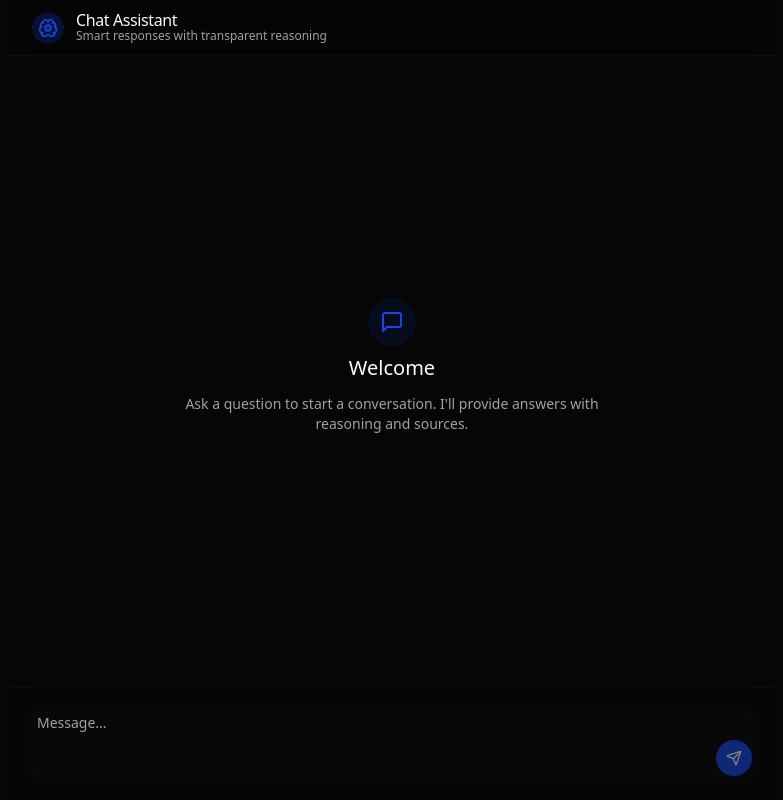
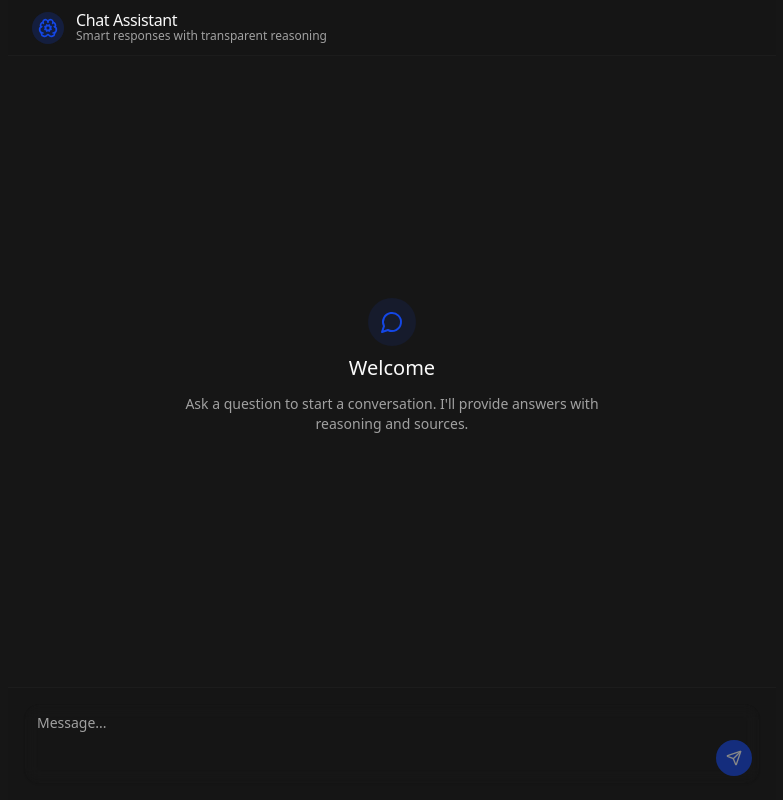
Before and after one commit to CarlosPProjects/reasoning, a Next.js app: page / in a window 1280 px wide. Shown: the whole page, without its empty margins (248-1031 px from the left). Built offline with nearby package versions, Linux system fonts and the light colour scheme.

Commit message:
Update chat components and global styles for improved UI. Adjusted dark mode background color in globals.css, replaced SVG icon with MessageCircleIcon in ChatContainer, and refined padding in ChatMessage component for better layout.

```diff
--- a/src/app/globals.css
+++ b/src/app/globals.css
@@ -80,7 +80,7 @@
   }
 
   .dark {
-    --background: oklch(0.12 0 0);
+    --background: oklch(0.200 0 0);
     --foreground: oklch(0.985 0 0);
     --card: oklch(0.18 0 0);
     --card-foreground: oklch(0.985 0 0);
--- a/src/components/chat-container.tsx
+++ b/src/components/chat-container.tsx
@@ -1,6 +1,7 @@
 import { useEffect, useRef } from "react";
 import { ScrollArea } from "@/components/ui/scroll-area";
 import { ChatMessage } from "@/components/chat-message";
+import { MessageCircleIcon} from "lucide-react"
 
 interface ChatContainerProps {
   messages: any[];
@@ -21,18 +22,7 @@ export function ChatContainer({ messages }: ChatContainerProps) {
       <div className="flex h-[calc(100vh-180px)] items-center justify-center p-8 text-center">
         <div className="space-y-3 max-w-md">
           <div className="mx-auto flex h-12 w-12 items-center justify-center rounded-full bg-primary/10 mb-2">
-            <svg
-              xmlns="http://www.w3.org/2000/svg"
-              viewBox="0 0 24 24"
-              fill="none"
-              stroke="currentColor"
-              strokeWidth="2"
-              strokeLinecap="round"
-              strokeLinejoin="round"
-              className="h-6 w-6 text-primary"
-            >
-              <path d="M21 15a2 2 0 0 1-2 2H7l-4 4V5a2 2 0 0 1 2-2h14a2 2 0 0 1 2 2z" />
-            </svg>
+            <MessageCircleIcon className="h-6 w-6 text-primary" />
           </div>
           <h3 className="text-xl font-medium">Welcome</h3>
           <p className="text-sm text-muted-foreground">
--- a/src/components/chat-message.tsx
+++ b/src/components/chat-message.tsx
@@ -31,7 +31,7 @@ export function ChatMessage({ message, isUser }: ChatMessageProps) {
           ? "bg-primary text-primary-foreground rounded-2xl rounded-tr-sm"
           : "rounded-2xl rounded-tl-sm backdrop-blur-sm bg-secondary/40 dark:bg-secondary/20"
       )}>
-        <CardContent className="p-3 px-4">
+        <CardContent className="py-2 px-4">
           {message.parts.map((part: UIMessage['parts'][number], i: number) => (
             <MessagePart key={i} part={part} index={i} />
           ))}
```
